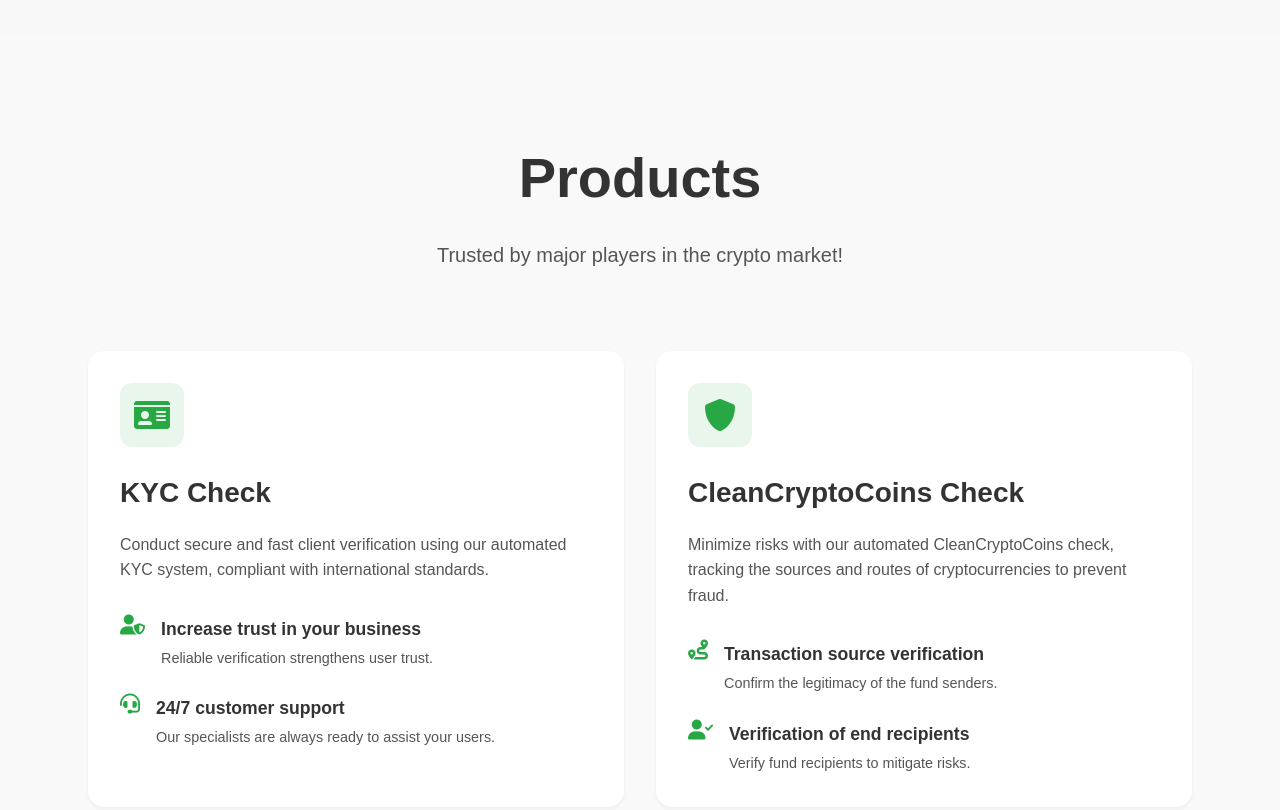
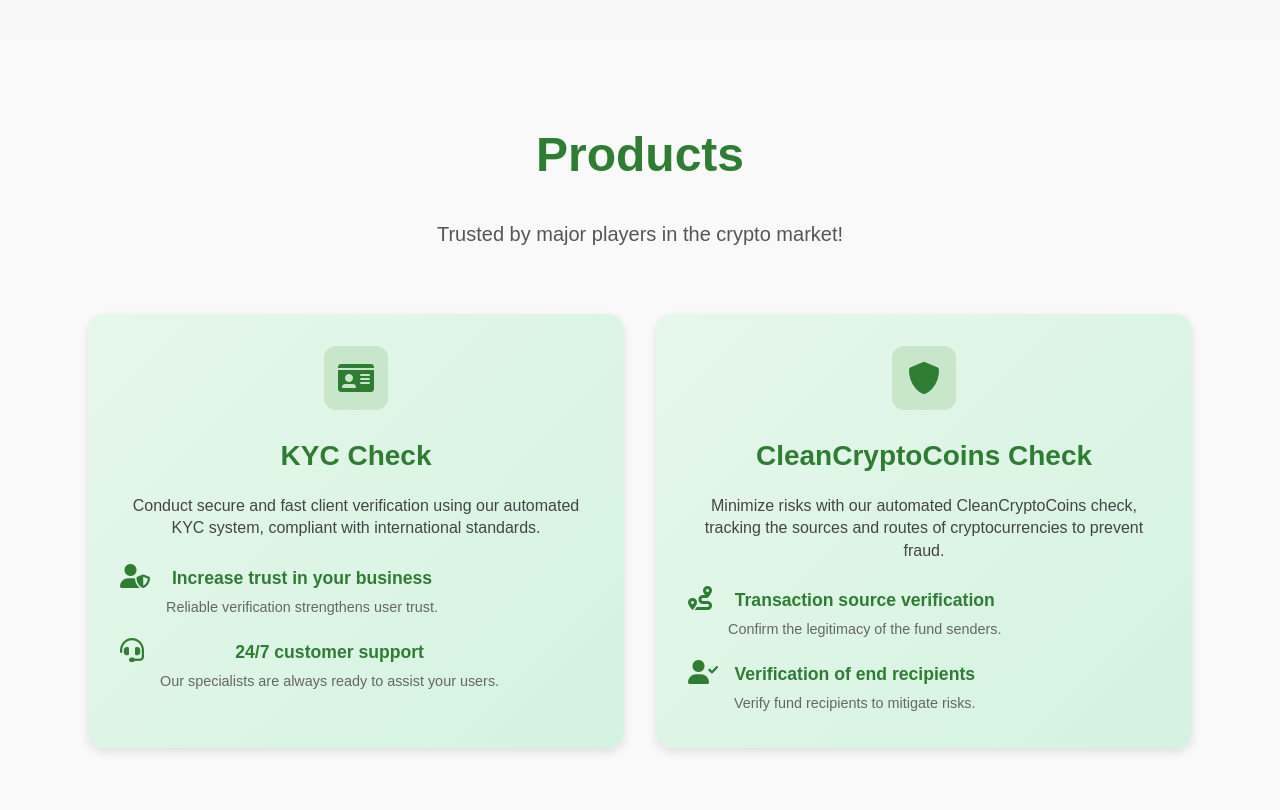
Before and after one commit to Mishana2007/C.K.A.M, a website: page index.html in a window 1280 px wide. Shown: the part 1212-2022 px from the top of the page. Drawn offline with Linux system fonts and the light colour scheme; no server answers.

Commit message:
Update styles.css

```diff
--- a/styles.css
+++ b/styles.css
@@ -340,96 +340,140 @@ body {
 }
 
 .products {
-    padding: 6rem 2rem;
+    padding: 5rem 2rem;
     max-width: 1200px;
     margin: 0 auto;
 }
 
+/* Заголовок секции */
 .products-title {
-    font-size: 3.5rem;
+    font-size: 3rem;
     font-weight: 800;
     text-align: center;
-    margin-bottom: 1rem;
-}
-
+    margin-bottom: 1.5rem;
+    color: #2e7d32; /* Темно-зелёный */
+}
+
+/* Подзаголовок */
 .products-subtitle {
     text-align: center;
-    color: var(--text-light);
+    color: #555;
     font-size: 1.25rem;
-    margin-bottom: 4rem;
-}
-
+    margin-bottom: 3rem;
+}
+
+/* Грид сетка */
 .products-grid {
     display: grid;
-    grid-template-columns: repeat(auto-fit, minmax(300px, 1fr));
+    grid-template-columns: repeat(auto-fit, minmax(320px, 1fr)); /* Сделал минимальную ширину больше */
     gap: 2rem;
     padding: 1rem;
 }
 
+/* Карточка продукта */
 .product-card {
-    background: var(--white);
+    background: linear-gradient(135deg, #e6f7eb 0%, #d4f3e0 100%); /* Светло-зелёный градиент */
     border-radius: 16px;
     padding: 2rem;
-    transition: var(--transition);
-    box-shadow: var(--shadow-sm);
+    transition: transform 0.3s ease, box-shadow 0.3s ease;
+    box-shadow: 0 4px 10px rgba(0, 0, 0, 0.1);
+    text-align: center;
 }
 
 .product-card:hover {
-    transform: translateY(-4px);
-    box-shadow: var(--shadow-md);
-}
-
+    transform: translateY(-5px);
+    box-shadow: 0 6px 15px rgba(0, 0, 0, 0.15);
+}
+
+/* Иконка карточки */
 .product-icon {
     width: 64px;
     height: 64px;
-    background: var(--primary-light);
+    background: #c8e6c9; /* Светло-зелёный */
     border-radius: 12px;
     display: flex;
     align-items: center;
     justify-content: center;
-    margin-bottom: 1.5rem;
+    margin: 0 auto 1.5rem;
 }
 
 .product-icon i {
     font-size: 2rem;
-    color: var(--primary-color);
-}
-
+    color: #2e7d32; /* Темно-зелёный */
+}
+
+/* Заголовок карточки */
 .product-card h3 {
     font-size: 1.75rem;
     margin-bottom: 1rem;
-}
-
+    color: #2e7d32; /* Цвет в тон */
+}
+
+/* Текст карточки */
 .product-card > p {
-    color: var(--text-light);
-    margin-bottom: 2rem;
-}
-
+    color: #444;
+    margin-bottom: 1.5rem;
+    font-size: 1rem;
+    line-height: 1.4;
+}
+
+/* Фичи карточки */
 .product-features {
     display: flex;
     flex-direction: column;
-    gap: 1.5rem;
-}
-
+    gap: 1.2rem;
+}
+
+/* Блок каждой фичи */
 .feature {
     display: flex;
     gap: 1rem;
     align-items: flex-start;
 }
 
+/* Иконки в фичах */
 .feature i {
-    color: var(--primary-color);
-    font-size: 1.25rem;
-}
-
+    color: #2e7d32;
+    font-size: 1.5rem;
+}
+
+/* Заголовок фичи */
 .feature h4 {
     font-size: 1.1rem;
     margin-bottom: 0.25rem;
-}
-
+    color: #2e7d32;
+}
+
+/* Текст фичи */
 .feature p {
-    color: var(--text-light);
+    color: #666;
     font-size: 0.9rem;
+}
+
+
+
+
+
+/* Стили для заголовка */
+h1[data-translate="companyTitle"] {
+    font-size: 1.2rem; /* Минимальный размер */
+    font-weight: 500; /* Ещё тоньше */
+    text-align: center; /* Центрирование */
+    color: #2e7d32; /* Немного темнее, чтобы читалось */
+    margin-bottom: 0.5rem; /* Минимальный отступ */
+}
+
+/* Ещё меньше на мобильных */
+@media (max-width: 768px) {
+    h1[data-translate="companyTitle"] {
+        font-size: 0.50rem; /* На планшетах */
+    }
+}
+
+@media (max-width: 480px) {
+    h1[data-translate="companyTitle"] {
+        font-size: 0.20rem; /* Минимальный размер для мобильных */
+    }
 }
 
 
```
